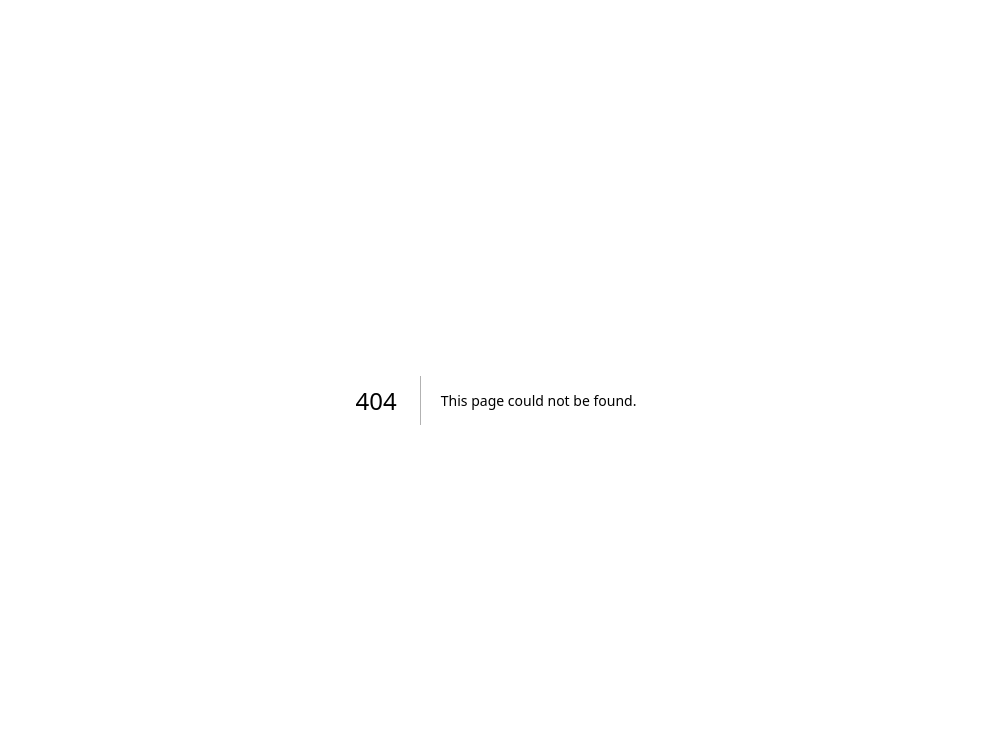
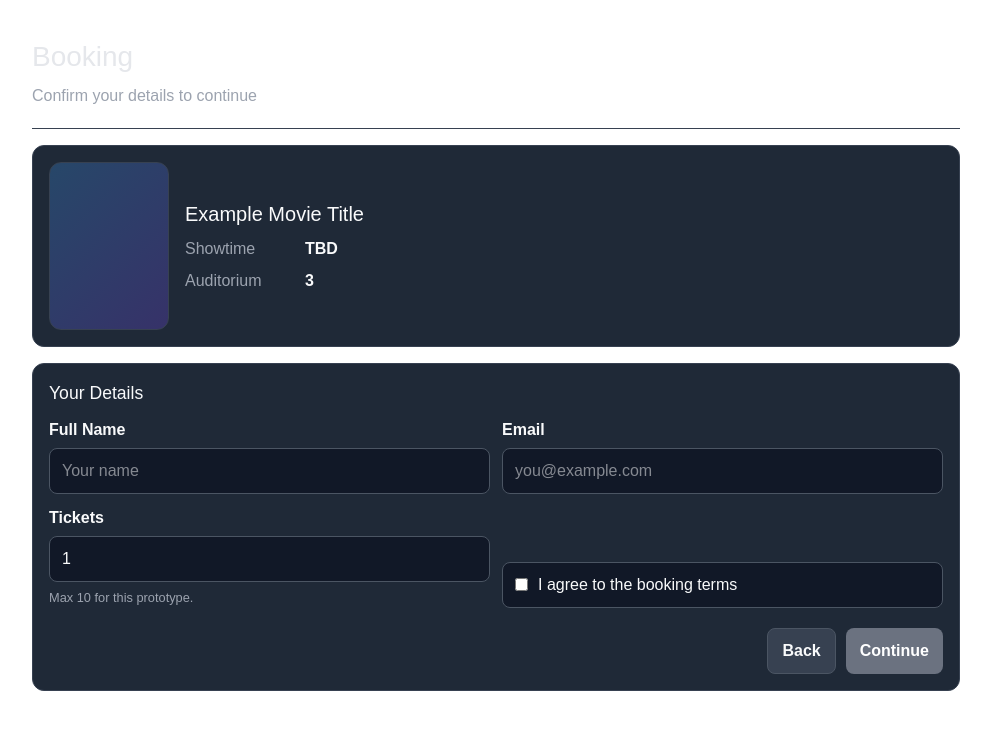
Before and after one commit to YuvalDeshe/CinemaBooker, a Next.js app in the folder cinema-booker/: page /movie/MOVIE_ID/booking in a window 1280 px wide. Before the commit this address had no page. Shown: the top 730 px of the page, without its empty margins (144-1135 px from the left). Built offline with nearby package versions, Linux system fonts and the light colour scheme.

Commit message:
Add booking page prototype and connect showtimes to booking page

```diff
--- /dev/null
+++ b/cinema-booker/src/app/movie/MOVIE_ID/booking/page.tsx
@@ -0,0 +1,262 @@
+"use client";
+
+import React, { useState } from "react";
+import { useRouter, useSearchParams } from "next/navigation";
+
+export default function BookingPage() {
+  const router = useRouter();
+  const searchParams = useSearchParams();
+
+  // Accept either a plain label or an ISO datetime
+  const label = searchParams.get("time");
+  const timeIso = searchParams.get("timeIso");
+
+  const formatIso = (iso?: string | null) => {
+    if (!iso) return null;
+    try {
+      const d = new Date(iso);
+      return d.toLocaleString(undefined, {
+        hour: "numeric",
+        minute: "2-digit",
+        month: "short",
+        day: "numeric",
+        year: "numeric",
+      });
+    } catch {
+      return null;
+    }
+  };
+
+  const chosenTime = label || formatIso(timeIso) || "TBD";
+
+  // Form state
+  const [name, setName] = useState("");
+  const [email, setEmail] = useState("");
+  const [tickets, setTickets] = useState(1);
+  const [agree, setAgree] = useState(false);
+
+  const isValid =
+    name.trim().length > 1 && /\S+@\S+\.\S+/.test(email) && tickets > 0 && agree;
+
+  return (
+    <div style={{ maxWidth: 960, margin: "0 auto", padding: 16 }}>
+      {/* Header */}
+      <header
+        style={{
+          padding: "20px 0",
+          borderBottom: "1px solid #374151",
+          color: "#e5e7eb",
+        }}
+      >
+        <h1 style={{ margin: 0, fontSize: "1.75rem" }}>Booking</h1>
+        <p style={{ margin: "6px 0 0 0", color: "#9ca3af" }}>
+          Confirm your details to continue
+        </p>
+      </header>
+
+      <main style={{ display: "grid", gap: 16, marginTop: 16 }}>
+        {/* Summary card */}
+        <section
+          style={{
+            border: "1px solid #374151",
+            borderRadius: 12,
+            padding: 16,
+            background: "#1f2937",
+            color: "#f9fafb",
+          }}
+        >
+          <div
+            style={{
+              display: "grid",
+              gridTemplateColumns: "120px 1fr",
+              gap: 16,
+              alignItems: "center",
+            }}
+          >
+            <div
+              aria-hidden
+              style={{
+                width: 120,
+                height: 168,
+                borderRadius: 12,
+                background:
+                  "linear-gradient(135deg, rgba(62,161,255,.25), rgba(124,77,255,.25))",
+                border: "1px solid #374151",
+              }}
+            />
+            <div style={{ display: "grid", gap: 8 }}>
+              <h2 style={{ margin: 0, fontSize: "1.25rem" }}>
+                Example Movie Title
+              </h2>
+              <div style={{ display: "flex", gap: 10 }}>
+                <span style={{ width: 110, color: "#9ca3af" }}>Showtime</span>
+                <span style={{ fontWeight: 600 }}>{chosenTime}</span>
+              </div>
+              <div style={{ display: "flex", gap: 10 }}>
+                <span style={{ width: 110, color: "#9ca3af" }}>Auditorium</span>
+                <span style={{ fontWeight: 600 }}>3</span>
+              </div>
+            </div>
+          </div>
+        </section>
+
+        {/* Form card */}
+        <section
+          style={{
+            border: "1px solid #374151",
+            borderRadius: 12,
+            padding: 16,
+            background: "#1f2937",
+            color: "#f9fafb",
+          }}
+        >
+          <h3 style={{ margin: "0 0 12px 0", fontSize: "1.1rem" }}>
+            Your Details
+          </h3>
+
+          <form
+            onSubmit={(e) => {
+              e.preventDefault();
+              alert("Prototype: booking submitted (no backend)!");
+            }}
+            style={{ display: "grid", gap: 12 }}
+          >
+            <div
+              style={{
+                display: "grid",
+                gap: 12,
+                gridTemplateColumns: "repeat(2, minmax(0, 1fr))",
+              }}
+            >
+              <div style={{ display: "grid", gap: 6 }}>
+                <label htmlFor="name" style={{ fontWeight: 600 }}>
+                  Full Name
+                </label>
+                <input
+                  id="name"
+                  type="text"
+                  value={name}
+                  placeholder="Your name"
+                  onChange={(e) => setName(e.target.value)}
+                  style={{
+                    background: "#111827",
+                    color: "#f9fafb",
+                    border: "1px solid #4b5563",
+                    borderRadius: 8,
+                    padding: "10px 12px",
+                  }}
+                />
+              </div>
+
+              <div style={{ display: "grid", gap: 6 }}>
+                <label htmlFor="email" style={{ fontWeight: 600 }}>
+                  Email
+                </label>
+                <input
+                  id="email"
+                  type="email"
+                  value={email}
+                  placeholder="you@example.com"
+                  onChange={(e) => setEmail(e.target.value)}
+                  style={{
+                    background: "#111827",
+                    color: "#f9fafb",
+                    border: "1px solid #4b5563",
+                    borderRadius: 8,
+                    padding: "10px 12px",
+                  }}
+                />
+              </div>
+
+              <div style={{ display: "grid", gap: 6 }}>
+                <label htmlFor="tickets" style={{ fontWeight: 600 }}>
+                  Tickets
+                </label>
+                <input
+                  id="tickets"
+                  type="number"
+                  min={1}
+                  max={10}
+                  value={tickets}
+                  onChange={(e) => setTickets(Number(e.target.value || 1))}
+                  style={{
+                    background: "#111827",
+                    color: "#f9fafb",
+                    border: "1px solid #4b5563",
+                    borderRadius: 8,
+                    padding: "10px 12px",
+                  }}
+                />
+                <small style={{ color: "#9ca3af" }}>
+                  Max 10 for this prototype.
+                </small>
+              </div>
+
+              <div style={{ display: "grid", gap: 6, alignContent: "end" }}>
+                <label
+                  style={{
+                    display: "flex",
+                    alignItems: "center",
+                    gap: 10,
+                    padding: "10px 12px",
+                    background: "#111827",
+                    border: "1px solid #4b5563",
+                    borderRadius: 8,
+                  }}
+                >
+                  <input
+                    type="checkbox"
+                    checked={agree}
+                    onChange={(e) => setAgree(e.target.checked)}
+                  />
+                  <span>I agree to the booking terms</span>
+                </label>
+              </div>
+            </div>
+
+            <div
+              style={{
+                display: "flex",
+                gap: 10,
+                justifyContent: "flex-end",
+                marginTop: 8,
+              }}
+            >
+              <button
+                type="button"
+                onClick={() => router.push("/movie/MOVIE_ID")}
+                style={{
+                  padding: "10px 14px",
+                  borderRadius: 8,
+                  border: "1px solid #4b5563",
+                  background: "#374151",
+                  color: "#f9fafb",
+                  fontWeight: 600,
+                  cursor: "pointer",
+                }}
+              >
+                Back
+              </button>
+
+              <button
+                type="submit"
+                disabled={!isValid}
+                style={{
+                  padding: "10px 14px",
+                  borderRadius: 8,
+                  border: "none",
+                  background: isValid ? "#2563eb" : "#6b7280",
+                  color: "#fff",
+                  fontWeight: 700,
+                  cursor: isValid ? "pointer" : "not-allowed",
+                }}
+              >
+                Continue
+              </button>
+            </div>
+          </form>
+        </section>
+      </main>
+    </div>
+  );
+}
--- a/cinema-booker/src/app/movie/MOVIE_ID/page.tsx
+++ b/cinema-booker/src/app/movie/MOVIE_ID/page.tsx
@@ -57,28 +57,33 @@ export default function MoviePage() {
   //Turns array of actors in castList into a single comma-separated string.
   let actorsList: string = "";
   movie.castList.forEach((actor: String, index: number) => {
-  if (index == movie.castList.length - 1) {
-    actorsList = actorsList + actor;
-  } else {
-    actorsList += actor + ", ";
-  }
-  })
+    if (index == movie.castList.length - 1) {
+      actorsList = actorsList + actor;
+    } else {
+      actorsList += actor + ", ";
+    }
+  });
 
   //Makes the movies trailer youtube link embeddable.
   let embedLink: string = "https://www.youtube.com/embed/" +
-    movie.trailerLink.
-    substring(movie.trailerLink.lastIndexOf("=") + 1, movie.trailerLink.length);
+    movie.trailerLink.substring(movie.trailerLink.lastIndexOf("=") + 1, movie.trailerLink.length);
 
+  // ✅ Hooks must be inside the component
   const router = useRouter();
 
   const returnHandler = () => {
     router.push('/');
   };
 
-  const bookMovieHandler = () => {
-    router.push('/') //EDIT THIS PART TO NAVIGATE TO THE BOOKING PAGE
+  // ✅ Define goToBooking inside the component (after router)
+  const goToBooking = (timeLabel: string) => {
+    router.push(`/movie/MOVIE_ID/booking?time=${encodeURIComponent(timeLabel)}`);
   };
 
+  // (kept but unused) If you later want a generic booking handler:
+  const bookMovieHandler = () => {
+    router.push('/'); //EDIT THIS PART TO NAVIGATE TO THE BOOKING PAGE
+  };
 
   return (
     <div className={styles.mainDiv}>
@@ -97,7 +102,7 @@ export default function MoviePage() {
       <div className={styles.primaryMovieDiv}>
         <img className={styles.moviePoster} src={movie.posterImgUrl}></img>
         <iframe className={styles.trailer}
-          src= {embedLink}
+          src={embedLink}
           title="YouTube video player"
           //style{{border: "none" }}
           allow="accelerometer; autoplay; clipboard-write; encrypted-media; gyroscope; picture-in-picture"
@@ -122,7 +127,13 @@ export default function MoviePage() {
       <h3 className={styles.subSectionHeading}>Showtimes:</h3>
       <div className={styles.buttonsContainer}>
         {SHOWTIMES.map((value, index) =>(
-          <button className={styles.showTimeButtons} onClick={bookMovieHandler} key={index}>{value}</button>
+          <button
+            className={styles.showTimeButtons}
+            onClick={() => goToBooking(value)}
+            key={index}
+          >
+            {value}
+          </button>
         ))}
       </div>
     </div>
```
